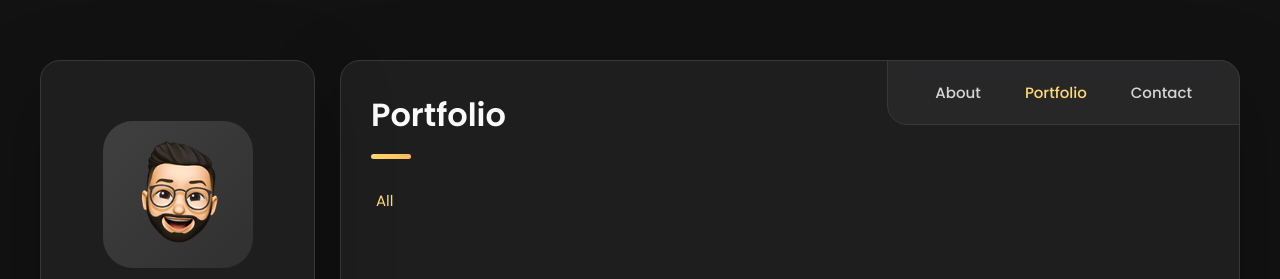
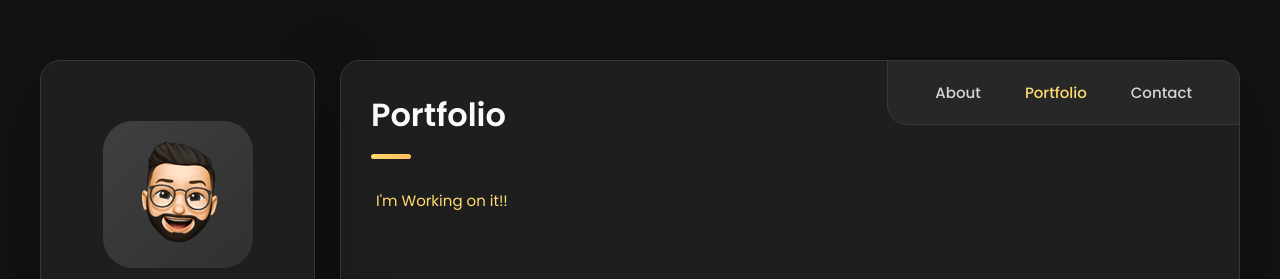
Before and after one commit to aayush-rajgupta/aayush-rajgupta, a plain HTML site: page index.html in a window 1280 px wide. Both pictures are taken after a click on the button "Portfolio". Shown: the top 279 px of the page. Drawn offline with nearby package versions, Linux system fonts and the light colour scheme.

Commit message:
Update index.html

```diff
--- a/index.html
+++ b/index.html
@@ -701,7 +701,7 @@
           <ul class="filter-list">
 
             <li class="filter-item">
-              <button class="active" data-filter-btn>All</button>
+              <button class="active" data-filter-btn>I'm Working on it!!</button>
             </li>
 
             <!---<li class="filter-item">
```
